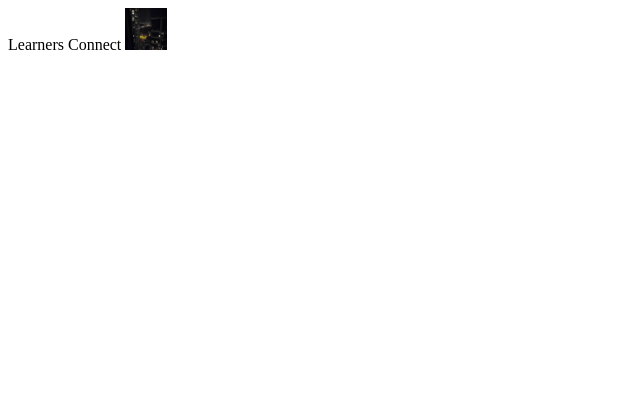
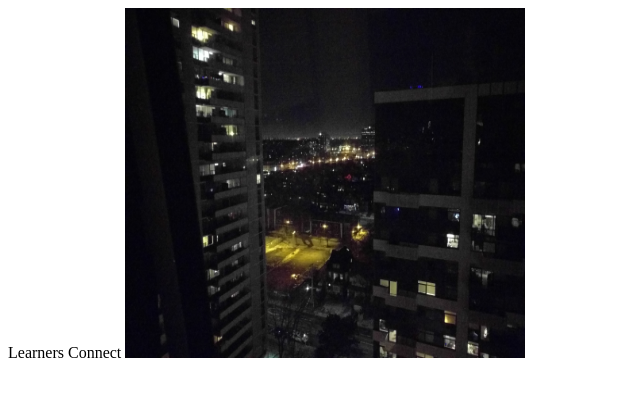
Before and after one commit to LearnersConnect/LearnersConnect.github.io, a plain HTML site: page index.html in a window 1280 px wide. Shown: the whole page, without its empty margins (0-640 px from the left). Drawn offline with Linux system fonts and the light colour scheme.

Commit message:
changed size of image

```diff
--- a/index.html
+++ b/index.html
@@ -1,3 +1,3 @@
 Learners Connect
 
-<img src="views.jpg" alt="views" height="42" width="42">
+<img src="views.jpg" alt="views" height="350" width="400">
```
